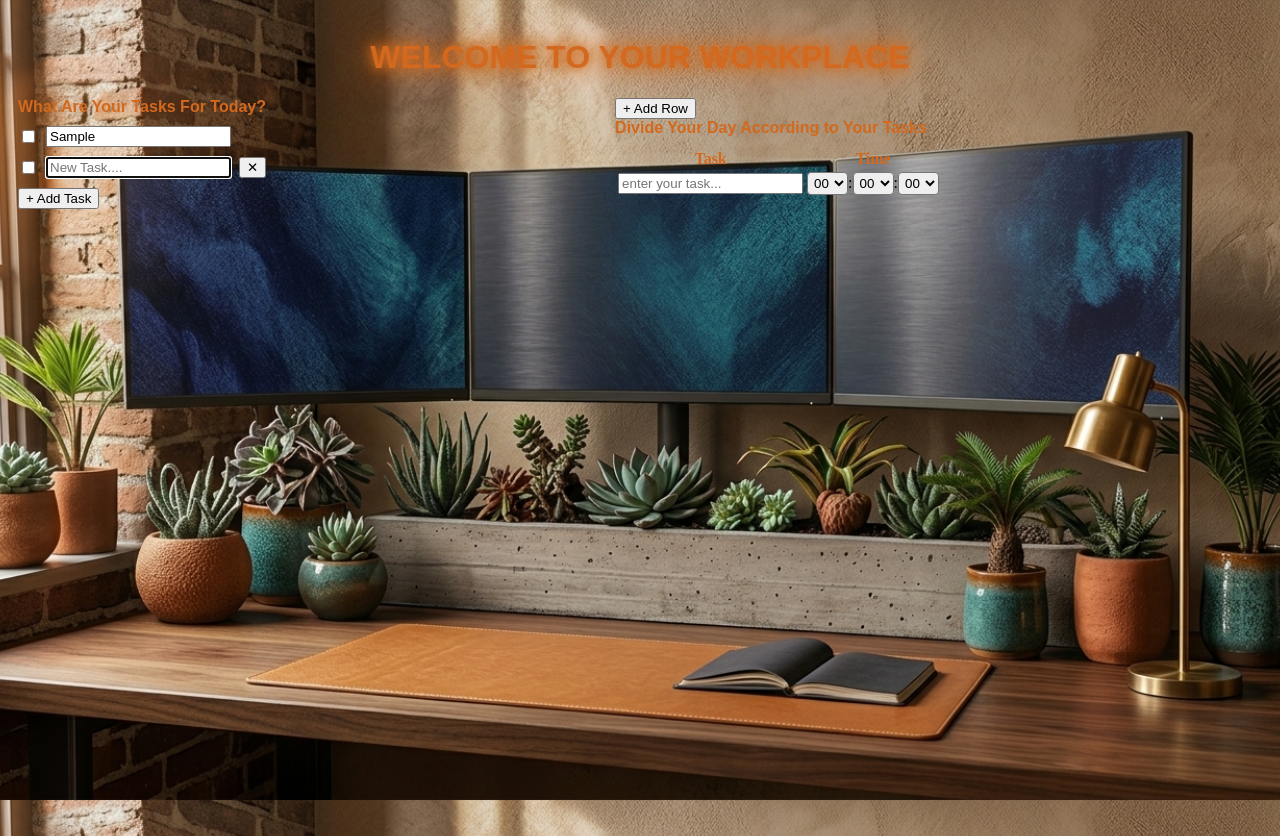
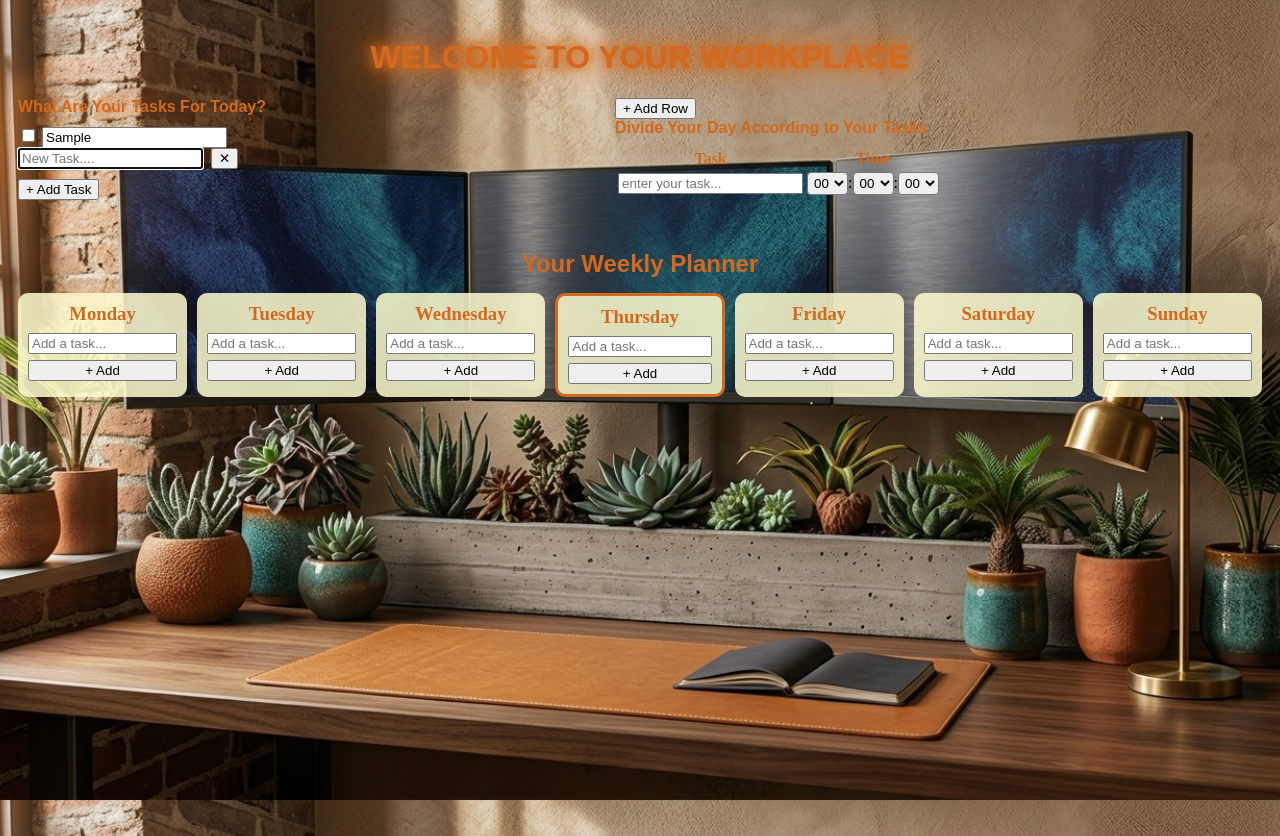
Before and after one commit to AnasBadawi19/To-Do-App, a plain HTML site: page workspace.html in a window 1280 px wide. Both pictures are taken after typing "Sample" into the empty fields and a click on the button "+ Add Task". Drawn offline with Linux system fonts and the light colour scheme.

Commit message:
added a weekly planner

```diff
--- a/script.js
+++ b/script.js
@@ -5,13 +5,9 @@ function createTaskRow(){
   const row = document.createElement("div");
   row.className = "task-row";
 
-  const checkbox = document.createElement("input");
-  checkbox.type = "checkbox";
-  checkbox.className = "task-checkbox";
-
   const input = document.createElement("input");
   input.type = "text";
-  input.className = "task-input";
+  input.className = "wchecklist";
   input.placeholder = "New Task....";
 
   const removeBtn = document.createElement("button");
@@ -21,7 +17,6 @@ function createTaskRow(){
     row.remove();
   });
 
-  row.appendChild(checkbox);
   row.appendChild(input);
   row.appendChild(removeBtn);
   container.appendChild(row);
@@ -116,3 +111,86 @@ document.querySelectorAll("#wtable table tr td:nth-child(2)").forEach(cell => {
   cell.innerHTML = "";
   cell.appendChild(createTimePicker());
 });
+
+/* ---------- Weekly Planner ---------- */
+const weekDays = ["Monday", "Tuesday", "Wednesday", "Thursday", "Friday", "Saturday", "Sunday"];
+const weekGrid = document.querySelector("#week-grid");
+
+function createDayTask(list, text){
+  const li = document.createElement("li");
+  li.className = "day-task";
+
+  const check = document.createElement("input");
+  check.type = "checkbox";
+
+  const label = document.createElement("span");
+  label.textContent = text;
+
+  check.addEventListener("change", function(){
+    label.classList.toggle("done", check.checked);
+  });
+
+  const removeBtn = document.createElement("button");
+  removeBtn.textContent = "✕";
+  removeBtn.className = "remove-btn";
+  removeBtn.addEventListener("click", function(){
+    li.remove();
+  });
+
+  li.appendChild(check);
+  li.appendChild(label);
+  li.appendChild(removeBtn);
+  list.appendChild(li);
+}
+
+function createDayCard(dayName, isToday){
+  const card = document.createElement("div");
+  card.className = "day-card";
+  if (isToday) card.classList.add("today");
+
+  const title = document.createElement("h3");
+  title.textContent = dayName;
+
+  const list = document.createElement("ul");
+  list.className = "day-list";
+
+  const input = document.createElement("input");
+  input.type = "text";
+  input.className = "day-input";
+  input.placeholder = "Add a task...";
+
+  const addTaskBtn = document.createElement("button");
+  addTaskBtn.textContent = "+ Add";
+  addTaskBtn.className = "day-add-btn";
+
+  function addFromInput(){
+    const text = input.value.trim();
+    if (text === "") return;
+    createDayTask(list, text);
+    input.value = "";
+    input.focus();
+  }
+
+  addTaskBtn.addEventListener("click", addFromInput);
+  input.addEventListener("keydown", function(event){
+    if (event.key === "Enter") addFromInput();
+  });
+
+  card.appendChild(title);
+  card.appendChild(list);
+  card.appendChild(input);
+  card.appendChild(addTaskBtn);
+  return card;
+}
+
+function buildWeeklyPlanner(){
+  if (!weekGrid) return;
+  // getDay(): Sunday = 0, so shift it so Monday = 0
+  const todayIndex = (new Date().getDay() + 6) % 7;
+
+  weekDays.forEach(function(dayName, index){
+    weekGrid.appendChild(createDayCard(dayName, index === todayIndex));
+  });
+}
+
+buildWeeklyPlanner();
--- a/style.css
+++ b/style.css
@@ -96,3 +96,60 @@ margin-bottom:30%;
   display: table;
   clear: both;
 }
+
+/* ---------- Weekly Planner ---------- */
+#weekly-planner{
+  clear: both;
+  padding-top: 30px;
+}
+#wp3{
+  text-align: center;
+  color: chocolate;
+  font-family: 'Anton', sans-serif;
+  margin-bottom: 15px;
+}
+#week-grid{
+  display: grid;
+  grid-template-columns: repeat(auto-fit, minmax(150px, 1fr));
+  gap: 10px;
+}
+.day-card{
+  background-color: rgba(255, 253, 208, 0.85);
+  border-radius: 10px;
+  padding: 10px;
+}
+.day-card.today{
+  border: 3px solid chocolate;
+}
+.day-card h3{
+  margin: 0 0 8px 0;
+  text-align: center;
+  color: chocolate;
+}
+.day-list{
+  list-style: none;
+  padding: 0;
+  margin: 0 0 8px 0;
+}
+.day-task{
+  display: flex;
+  align-items: center;
+  gap: 6px;
+  margin-bottom: 6px;
+}
+.day-task span{
+  flex: 1;
+  word-break: break-word;
+}
+.day-task span.done{
+  text-decoration: line-through;
+  opacity: 0.6;
+}
+.day-input{
+  width: 100%;
+  box-sizing: border-box;
+  margin-bottom: 6px;
+}
+.day-add-btn{
+  width: 100%;
+}
--- a/workspace.html
+++ b/workspace.html
@@ -14,10 +14,7 @@
      <div id="wchecklist">
                  <p id="wp1"> What Are Your Tasks For Today?</p>
 
-    <div class="task-row">
-      <input type="checkbox" class="task-checkbox">
-      <input type="text" class="task-input" placeholder="enter your task...">
-    </div>
+    <input type="checkbox" id="task1"> <input type="text" class="task-input" placeholder="enter your task..."><br>
      <button id="task-btn">+ Add Task</button>
     </div>
 
@@ -38,6 +35,12 @@
 
     </table>
     </div>
+
+    <div id="weekly-planner">
+        <h2 id="wp3">Your Weekly Planner</h2>
+        <div id="week-grid"></div>
+    </div>
+
     <script src="script.js"></script>
 
     </body>
```
